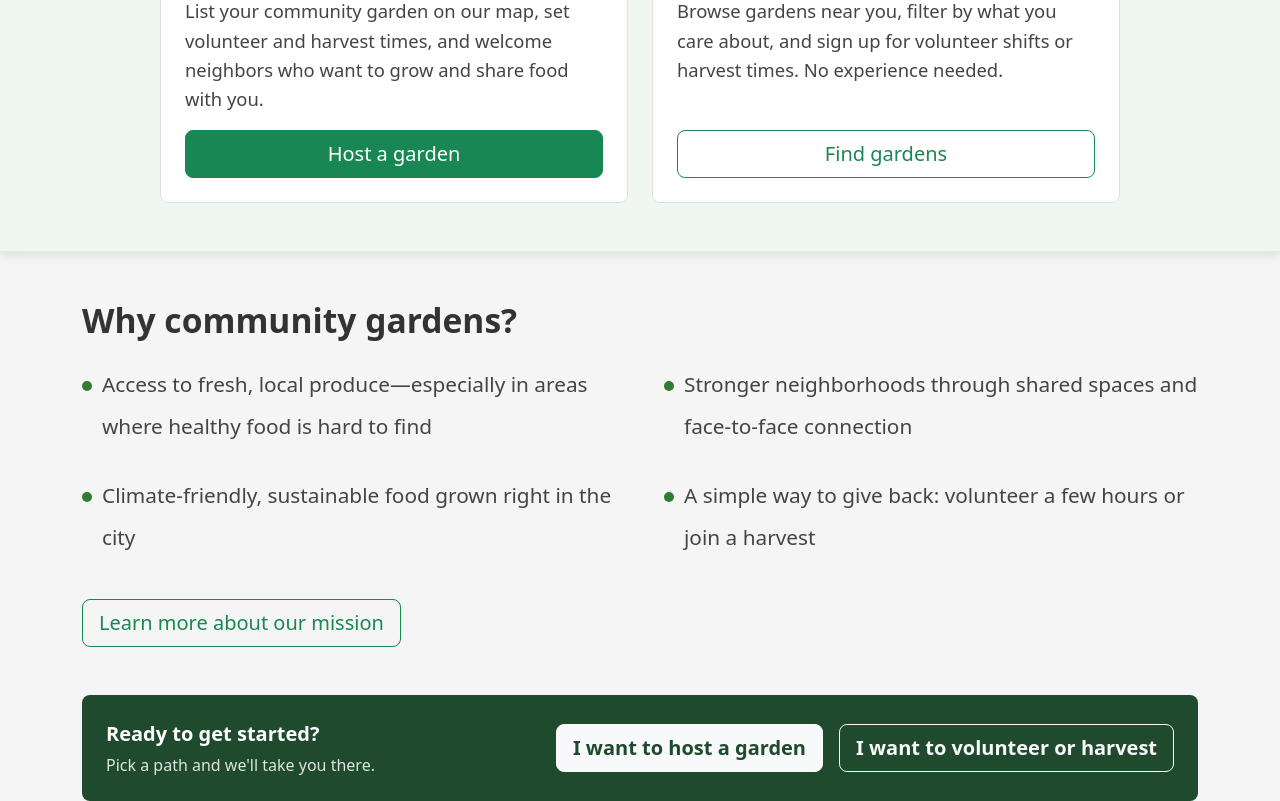
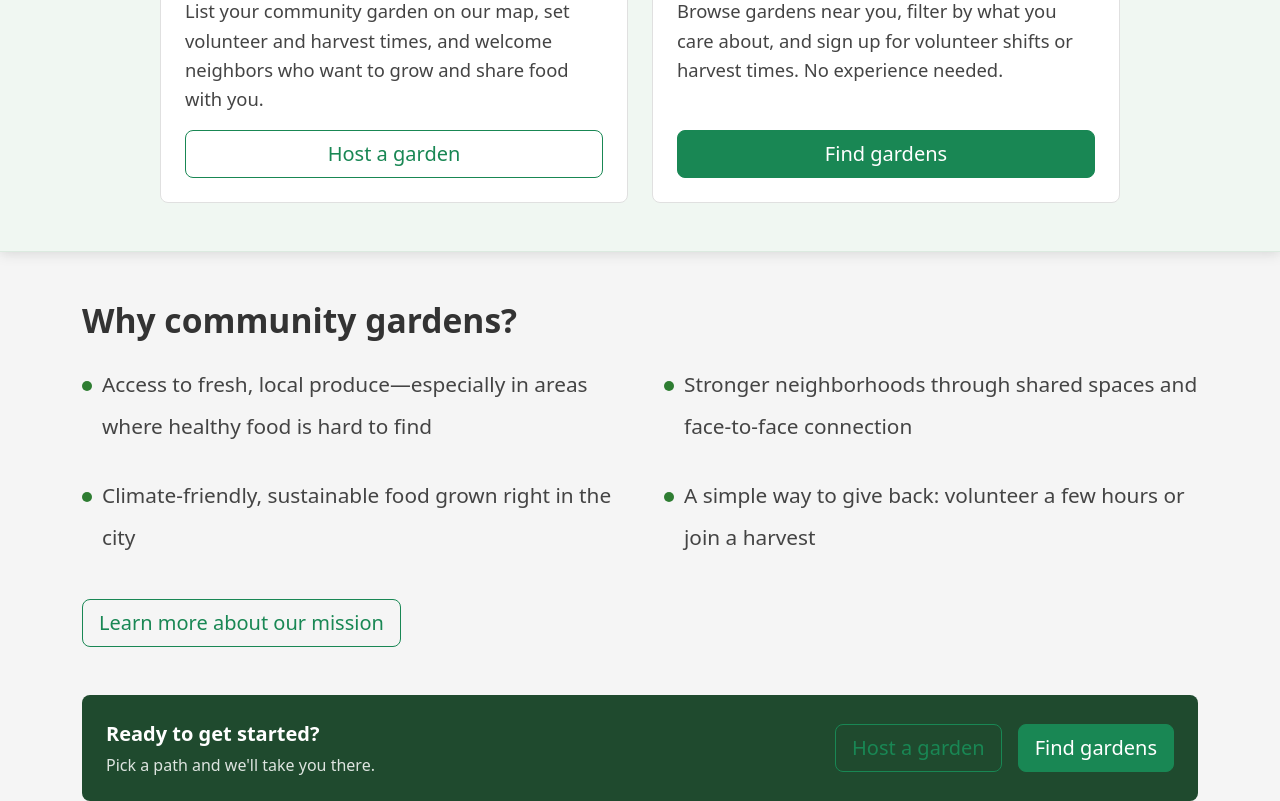
Before and after one commit to UW-INFO442-WI26/save-the-city, a React (Vite) app: page /home in a window 1280 px wide. Shown: the part 800-1601 px from the top of the page. Built offline with nearby package versions, Linux system fonts and the light colour scheme; no server answers.

Commit message:
add button opens toggle user type for home screen buttons

```diff
--- a/src/home.jsx
+++ b/src/home.jsx
@@ -3,11 +3,13 @@ import { Link } from 'react-router-dom';
 import garden1 from './assets/sample-garden1.jpg';
 import garden2 from './assets/sample-garden2.png';
 import garden3 from './assets/sample-garden3.png';
+import { useAuth } from './Auth';
 
 const gardenSlides = [garden1, garden2, garden3];
 
 export default function Home() {
   const [slideIndex, setSlideIndex] = useState(0);
+  const { user, role, setOpenAccountMenu } = useAuth();
 
   const prevSlide = () => {
     setSlideIndex(i => (i === 0 ? gardenSlides.length - 1 : i - 1));
@@ -34,8 +36,20 @@ export default function Home() {
                 Find and support community gardens across Seattle. Get fresh produce, volunteer your time, and connect with your neighborhood—all in one place.
               </p>
               <div className="d-flex flex-wrap gap-2 mt-3">
-                <Link to="/user" className="btn btn-success btn-lg">Find gardens</Link>
-                <Link to="/host" className="btn btn-outline-success btn-lg">Host a garden</Link>
+                {role === 'host' ? (
+                  <button className="btn btn-success btn-lg" onClick={() => setOpenAccountMenu(true)}>
+                    Find gardens
+                  </button>
+                ) : (
+                  <Link to="/user" className="btn btn-success btn-lg">Find gardens</Link>
+                )}
+                {role === 'volunteer' ? (
+                  <button className="btn btn-outline-success btn-lg" onClick={() => setOpenAccountMenu(true)}>
+                    Host a garden
+                  </button>
+                ) : (
+                  <Link to="/host" className="btn btn-outline-success btn-lg">Host a garden</Link>
+                )}
               </div>
             </div>
             <div className="col-md-6">
@@ -72,7 +86,13 @@ export default function Home() {
                 <p className="home-card__text flex-grow-1">
                   List your community garden on our map, set volunteer and harvest times, and welcome neighbors who want to grow and share food with you.
                 </p>
-                <Link to="/host" className="btn btn-success btn-lg">Host a garden</Link>
+                {role === 'volunteer' ? (
+                  <button className="btn btn-outline-success btn-lg" onClick={() => setOpenAccountMenu(true)}>
+                    Host a garden
+                  </button>
+                ) : (
+                  <Link to="/host" className="btn btn-outline-success btn-lg">Host a garden</Link>
+                )}
               </div>
             </div>
             <div className="col-md-6">
@@ -81,7 +101,13 @@ export default function Home() {
                 <p className="home-card__text flex-grow-1">
                   Browse gardens near you, filter by what you care about, and sign up for volunteer shifts or harvest times. No experience needed.
                 </p>
-                <Link to="/user" className="btn btn-outline-success btn-lg">Find gardens</Link>
+                {role === 'host' ? (
+                  <button className="btn btn-success btn-lg" onClick={() => setOpenAccountMenu(true)}>
+                    Find gardens
+                  </button>
+                ) : (
+                  <Link to="/user" className="btn btn-success btn-lg">Find gardens</Link>
+                )}
               </div>
             </div>
           </div>
@@ -107,8 +133,20 @@ export default function Home() {
             <p className="mb-0 text-white" style={{ opacity: 0.85, fontSize: '1rem' }}>Pick a path and we'll take you there.</p>
           </div>
           <div className="d-flex flex-wrap gap-3">
-            <Link to="/host" className="btn btn-light fw-semibold btn-lg" style={{ color: '#1f4a2e' }}>I want to host a garden</Link>
-            <Link to="/user" className="btn btn-outline-light fw-semibold btn-lg">I want to volunteer or harvest</Link>
+            {role === 'volunteer' ? (
+              <button className="btn btn-outline-success btn-lg" onClick={() => setOpenAccountMenu(true)}>
+                Host a garden
+              </button>
+            ) : (
+              <Link to="/host" className="btn btn-outline-success btn-lg">Host a garden</Link>
+            )}
+            {role === 'host' ? (
+                <button className="btn btn-success btn-lg" onClick={() => setOpenAccountMenu(true)}>
+                  Find gardens
+                </button>
+              ) : (
+                <Link to="/user" className="btn btn-success btn-lg">Find gardens</Link>
+              )}
           </div>
         </section>
 
@@ -116,62 +154,3 @@ export default function Home() {
     </div>
   );
 }
-
-
-/*  return (
-    <div className="home-page page-content">
-      <div className="container">
-        <section className="home-hero text-center mb-5">
-          <h1 className="home-hero__title">Welcome to Save the City</h1>
-          <p className="home-hero__lead">
-            Find and support community gardens across Seattle. Get fresh produce, volunteer your time, and connect with your neighborhood—all in one place.
-          </p>
-        </section>
-
-        <section className="home-how mb-5">
-          <h2 className="home-section__heading">How it works</h2>
-          <div className="row g-4">
-            <div className="col-md-6">
-              <div className="home-card p-4 h-100">
-                <h3 className="home-card__title text-success">Garden hosts</h3>
-                <p className="home-card__text">
-                  List your community garden on our map, set volunteer and harvest times, and welcome neighbors who want to grow and share food with you.
-                </p>
-                <Link to="/host" className="btn btn-success">Host a garden</Link>
-              </div>
-            </div>
-            <div className="col-md-6">
-              <div className="home-card p-4 h-100">
-                <h3 className="home-card__title text-success">Volunteers & neighbors</h3>
-                <p className="home-card__text">
-                  Browse gardens near you, filter by what you care about, and sign up for volunteer shifts or harvest times. No experience needed.
-                </p>
-                <Link to="/user" className="btn btn-outline-success">Find gardens</Link>
-              </div>
-            </div>
-          </div>
-        </section>
-
-        <section className="home-why mb-5">
-          <h2 className="home-section__heading">Why community gardens?</h2>
-          <ul className="home-list">
-            <li>Access to fresh, local produce—especially in areas where healthy food is hard to find</li>
-            <li>Stronger neighborhoods through shared spaces and face-to-face connection</li>
-            <li>Climate-friendly, sustainable food grown right in the city</li>
-            <li>A simple way to give back: volunteer a few hours or join a harvest</li>
-          </ul>
-          <Link to="/about" className="btn btn-outline-success mt-3">Learn more about our mission</Link>
-        </section>
-
-        <section className="home-cta text-center py-4">
-          <p className="home-cta__text mb-3">Ready to get started?</p>
-          <div className="d-flex flex-wrap justify-content-center gap-3">
-            <Link to="/host" className="btn btn-success">I want to host a garden</Link>
-            <Link to="/user" className="btn btn-success">I want to volunteer or harvest</Link>
-          </div>
-        </section>
-      </div>
-    </div>
-  );
-}
-/*  */
```
